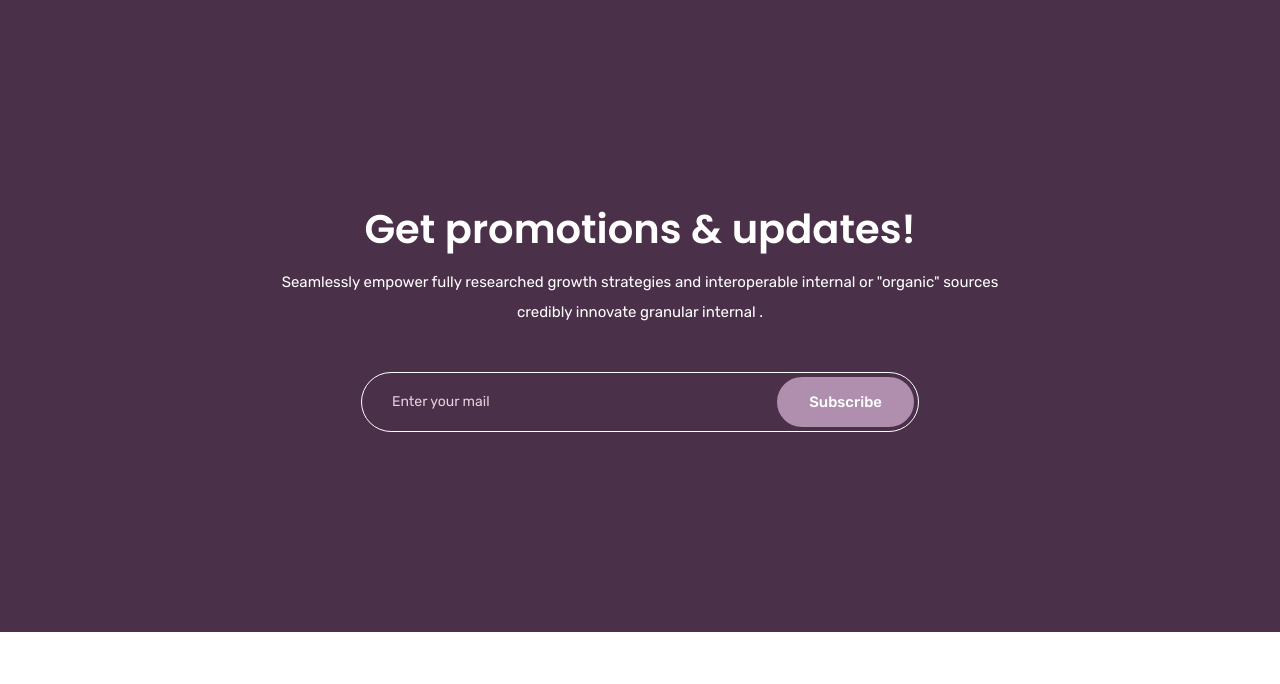
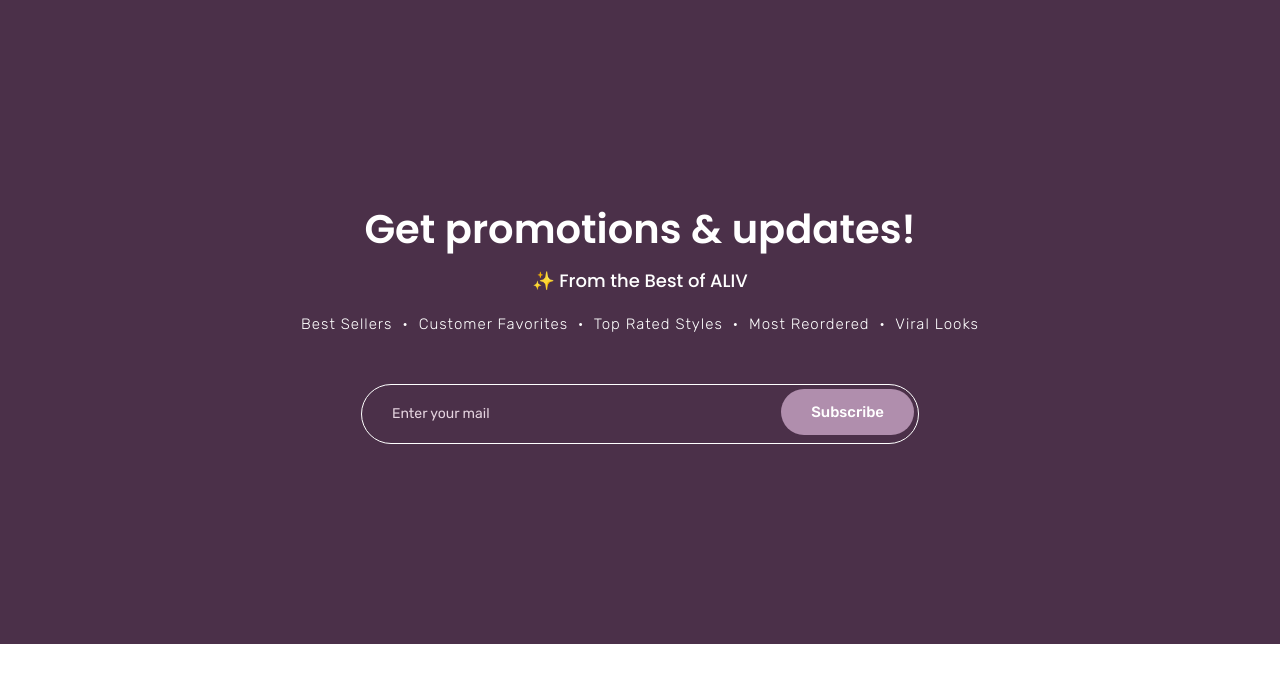
Before and after one commit to JoelJoby/alivv, a Django app: a page that uses website/templates/category.html in a window 1280 px wide. Shown: the part 2217-2901 px from the top of the page. Run offline with Django 5.2, Linux system fonts and the light colour scheme; data comes from the database, SQL or seed files in the repository; some libraries are stand-ins or nearby versions.

Commit message:
Small Content Change

```diff
--- a/website/templates/about.html
+++ b/website/templates/about.html
@@ -167,8 +167,10 @@
             <div class="col-lg-8">
                 <div class="subscribe_part_content">
                     <h2>Get promotions & updates!</h2>
-                    <p>Seamlessly empower fully researched growth strategies and interoperable internal or "organic"
-                        sources credibly innovate granular internal .</p>
+                    <h4 style="color: #fff; margin-bottom: 15px;">✨ From the Best of ALIV</h4>
+                    <p style="letter-spacing: 1px; font-weight: 300; margin-bottom: 30px;">Best Sellers
+                        &nbsp;&bull;&nbsp; Customer Favorites &nbsp;&bull;&nbsp; Top Rated Styles &nbsp;&bull;&nbsp;
+                        Most Reordered &nbsp;&bull;&nbsp; Viral Looks</p>
                     <div class="subscribe_form">
                         <form action="{% url 'subscribe' %}" method="POST">
                             {% csrf_token %}
--- a/website/templates/category.html
+++ b/website/templates/category.html
@@ -185,11 +185,17 @@
             <div class="col-lg-8">
                 <div class="subscribe_part_content">
                     <h2>Get promotions & updates!</h2>
-                    <p>Seamlessly empower fully researched growth strategies and interoperable internal or "organic"
-                        sources credibly innovate granular internal .</p>
+                    <h4 style="color: #fff; margin-bottom: 15px;">✨ From the Best of ALIV</h4>
+                    <p style="letter-spacing: 1px; font-weight: 300; margin-bottom: 30px;">Best Sellers
+                        &nbsp;&bull;&nbsp; Customer Favorites &nbsp;&bull;&nbsp; Top Rated Styles &nbsp;&bull;&nbsp;
+                        Most Reordered &nbsp;&bull;&nbsp; Viral Looks</p>
                     <div class="subscribe_form">
-                        <input type="email" placeholder="Enter your mail">
-                        <a href="#" class="btn_1">Subscribe</a>
+                        <form action="{% url 'subscribe' %}" method="POST">
+                            {% csrf_token %}
+                            <input type="email" name="email" placeholder="Enter your mail" required>
+                            <button type="submit" class="btn_1"
+                                style="border: none; cursor: pointer;">Subscribe</button>
+                        </form>
                     </div>
                 </div>
             </div>
--- a/website/templates/home.html
+++ b/website/templates/home.html
@@ -177,8 +177,10 @@
             <div class="col-lg-8">
                 <div class="subscribe_part_content">
                     <h2>Get promotions & updates!</h2>
-                    <p>Seamlessly empower fully researched growth strategies and interoperable internal or “organic”
-                        sources credibly innovate granular internal .</p>
+                    <h4 style="color: #fff; margin-bottom: 15px;">✨ From the Best of ALIV</h4>
+                    <p style="letter-spacing: 1px; font-weight: 300; margin-bottom: 30px;">Best Sellers
+                        &nbsp;&bull;&nbsp; Customer Favorites &nbsp;&bull;&nbsp; Top Rated Styles &nbsp;&bull;&nbsp;
+                        Most Reordered &nbsp;&bull;&nbsp; Viral Looks</p>
                     <div class="subscribe_form">
                         <form action="{% url 'subscribe' %}" method="POST">
                             {% csrf_token %}
--- a/website/templates/product_list.html
+++ b/website/templates/product_list.html
@@ -159,8 +159,10 @@
             <div class="col-lg-8">
                 <div class="subscribe_part_content">
                     <h2>Get promotions & updates!</h2>
-                    <p>Seamlessly empower fully researched growth strategies and interoperable internal or "organic"
-                        sources credibly innovate granular internal .</p>
+                    <h4 style="color: #fff; margin-bottom: 15px;">✨ From the Best of ALIV</h4>
+                    <p style="letter-spacing: 1px; font-weight: 300; margin-bottom: 30px;">Best Sellers
+                        &nbsp;&bull;&nbsp; Customer Favorites &nbsp;&bull;&nbsp; Top Rated Styles &nbsp;&bull;&nbsp;
+                        Most Reordered &nbsp;&bull;&nbsp; Viral Looks</p>
                     <div class="subscribe_form">
                         <form action="{% url 'subscribe' %}" method="POST">
                             {% csrf_token %}
```
